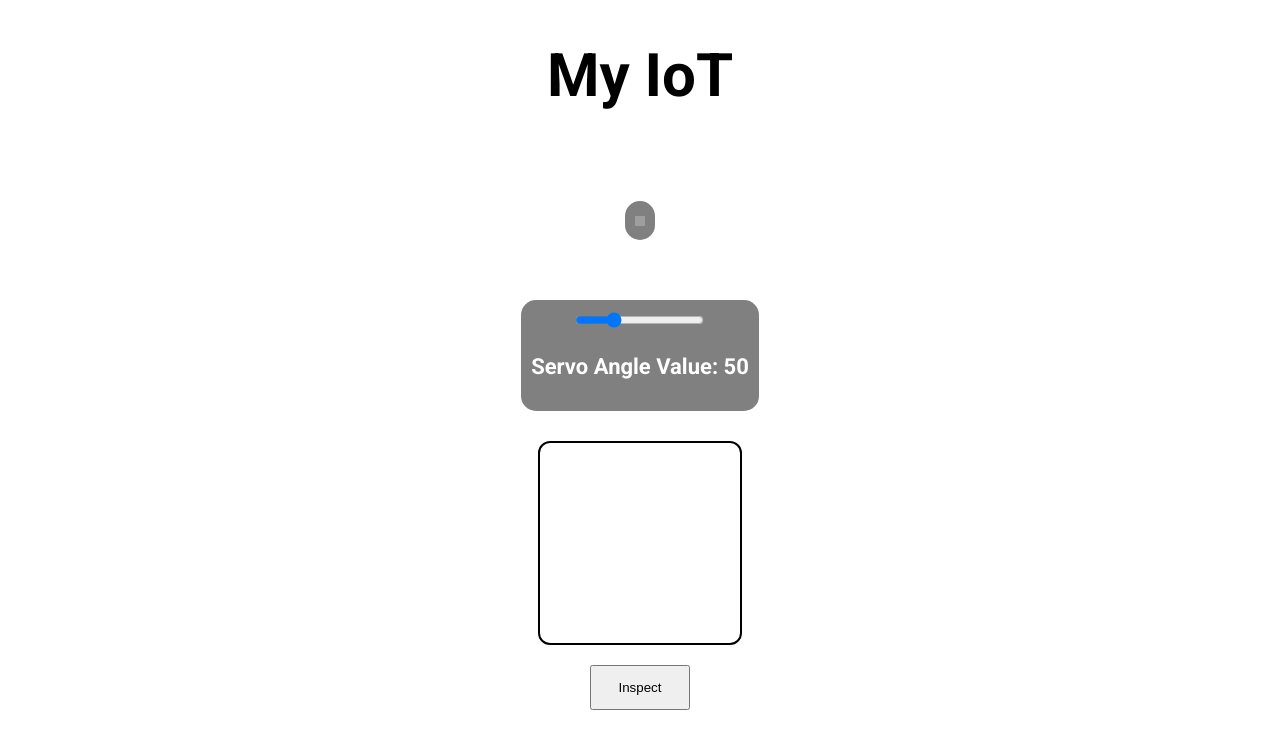
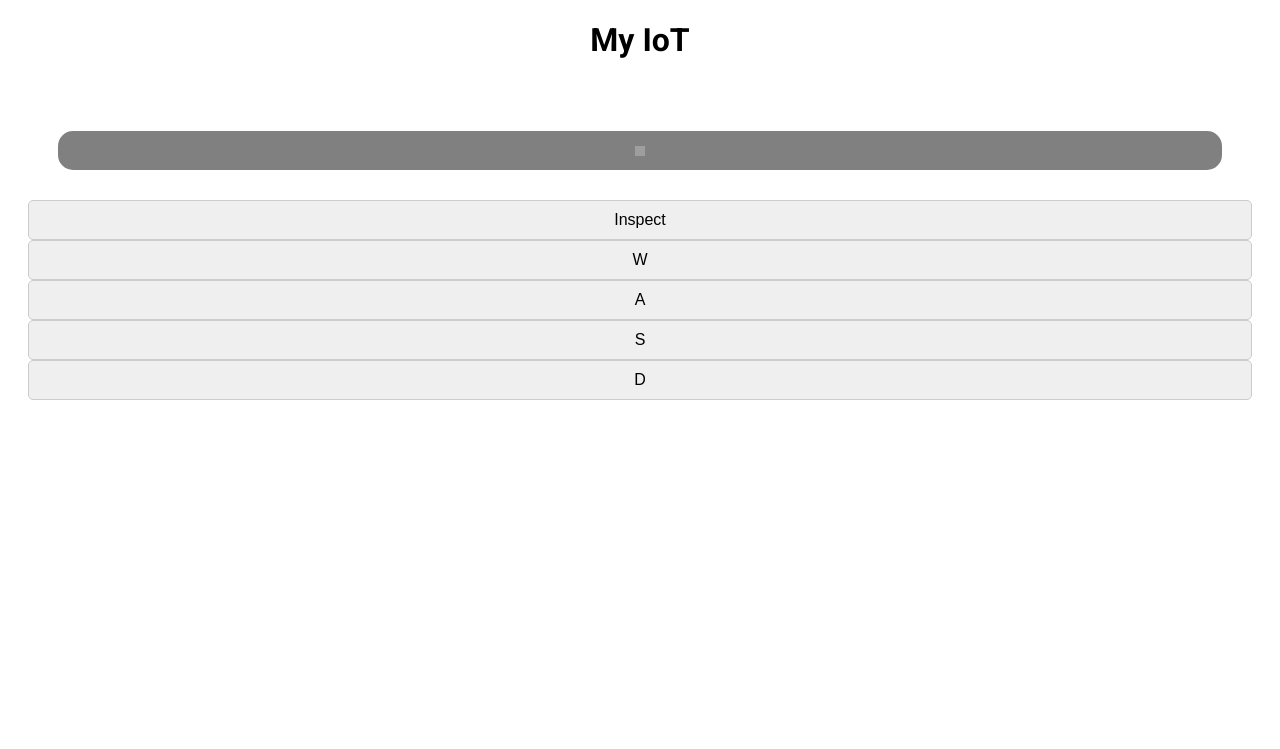
Before and after one commit to Swam-Htet-Paing/Project-AustonLJM, a Flask app: template WebUI/templates/page.html in a window 1280 px wide. Shown: the top 749 px of the page. Run offline with Flask 3, Linux system fonts and the light colour scheme; the template is opened without the code that fills it: most values are stand-ins (such as "Sample title", 1, 10 or a date in 2020); grey boxes are pictures that could not be loaded.

Commit message:
Control keys added

```diff
--- a/WebUI/app.py
+++ b/WebUI/app.py
@@ -13,7 +13,7 @@ app = Flask(__name__)
 model = torch.hub.load('ultralytics/yolov5', 'yolov5s', pretrained=True)
 label = "Hi"
 def gen_frames():
-  cap = cv2.VideoCapture(0)
+  cap = cv2.VideoCapture(1)
   while True:
     success, frame = cap.read()
     if not success:
@@ -41,12 +41,15 @@ def index():
     global label
     return render_template('page.html', msg=label)
 
-@app.route("/get_response", methods=['GET'])
-def get_response():
-    global label
-    result = ol.chat(model="tinyllama", messages=[{"role": "user", "content": label}])
-    response = result["message"]["content"]
-    return jsonify({"counter": response})
+@app.route('/<command>', methods=['POST'])
+def handle_command(command):
+    # Handle the command here (e.g., print it)
+    if command == 'i':
+        result = ol.chat(model="tinyllama", messages=[{ "role": "user", "content": "Hi"}])
+        response = result["message"]["content"]
+        print(response)
+    print(f"Received command: {command}")
+    return f"Command '{command}' received!"
 
 @app.route('/video_feed/')
 def video_feed():
--- a/WebUI/templates/page.html
+++ b/WebUI/templates/page.html
@@ -3,98 +3,98 @@
 <head>
   <meta charset="UTF-8">
   <meta name="viewport" content="width=device-width, initial-scale=1.0">
-    <title>Document</title>
+  <title>My IoT</title>
   <link rel="stylesheet" href="https://fonts.googleapis.com/css2?family=Roboto:wght@400;700&display=swap">
-    <script>
-        function sendCmd(command) {
-            var xhr = new XMLHttpRequest();
-            xhr.open('GET', '/get_response', true);
-            xhr.onreadystatechange = function () {
-                if (xhr.readyState === 4 && xhr.status === 200) {
-                    var response = JSON.parse(xhr.responseText);
-                    if (response.num !== undefined) {
-                        document.getElementById('counter').innerText = response.num;
-                    }
-                }
-            };
-            xhr.send();
-        }
-    </script>
+
   <style>
     body {
-            font-family: 'Roboto', sans-serif;
-        }
-        .center{
-            text-align: center;
-            align-items: center;
-            justify-content: center;
+      font-family: Roboto, sans-serif;
     }
 
-        img{
-            margin-left: auto;
-            margin-right: auto;
+    .center {
+      text-align: center;
     }
 
-        .video{
+    .img {
+      margin: 0 auto; /* Center image horizontally */
+    }
+
+    .video {
       width: 100%;
       max-width: 500px;
       position: relative;
     }
 
-        .box{
+    .box {
       display: inline-block;
       border-radius: 15px;
-            background-color: grey;
+      background-color: gray; /* Use consistent color name */
       padding: 10px;
       margin: 30px;
     }
-        .align{
+
+    .align {
       display: flex;
       flex-direction: column;
       padding: 20px;
     }
+
+    #counter {
+      width: 200px;
+      height: 200px;
+      border: 2px solid black;
+      border-radius: 12px;
+    }
+
+    .slider {
+      width: 100%; /* Adjust width as needed */
+    }
+
+    .slider, button {
+      /* Move styling for common elements here */
+      padding: 10px;
+      border: 1px solid #ccc;
+      border-radius: 5px;
+      font-size: 16px;
+    }
+
+    button {
+      cursor: pointer; /* Indicate clickable button */
+    }
+
+    #demo, #result {
+      font-weight: bold;
+      font-size: 18px;
+      margin-bottom: 10px;
+    }
   </style>
+  <script>
+    const commands = ['w', 'a', 's', 'd'];
+
+        function sendCommand(key) {
+            fetch('/' + key, { method: 'POST' })
+                .then(response => response.text())
+                .then(text => console.log(text));
+        }
+
+        document.addEventListener("keypress", function(event) {
+            if (commands.includes(event.key)) {
+                sendCommand(event.key);
+            }
+        });
+  </script>
 </head>
 <body>
-    <h1 class="center" style="font-size: 60px">My IoT</h1>
+  <h1 class="center">My IoT</h1>
   <div class="center align">
-    	<div class="box 	 ">
-    	    <img class="" style="" src="{{ url_for('video_feed') }}" alt="Camera Feed" width="{{ video_width }}" height="{{ video_height }}">
+    <div class="box">
+      <img class="img" src="{{ url_for('video_feed') }}" alt="Camera Feed" width="{{ video_width }}" height="{{ video_height }}">
     </div>
-        <div class="box">
-            <input type="range" min="1" max="180" value="50" class="slider" id="myrange" name="slider_value">
-            <p style="color: white; font-weight: bold; font-size: 22px;">Servo Angle Value: <span id="demo"></span></p>
+    <button onclick="sendCommand('i')">Inspect</button>
+    <button onclick="sendCommand('w')">W</button>
+    <button onclick="sendCommand('a')">A</button>
+    <button onclick="sendCommand('s')">S</button>
+    <button onclick="sendCommand('d')">D</button>
   </div>
-        <div id="counter" style="width: 200px; height: 200px; border: 2px solid black; border-radius: 12px;">
-            {{ msg }}
-        </div>
-        <button style="width: 100px; height: 45px; margin: 20px;"onclick="sendCmd()">
-            Inspect
-        </button>
-    </div>
-    <script>
-        var slider = document.getElementById("myrange");
-        var output = document.getElementById("demo");
-        output.innerHTML = slider.value;
-
-        slider.oninput = function() {
-            output.innerHTML = this.value;
-        }
-
-        document.getElementById('myrange').addEventListener('input', function() {
-            const slidervalue = this.value;
-            fetch('/get_slider_value', {
-                method: 'POST',
-                headers: {
-                    'Content-Type': 'application/json',
-                },
-                body: JSON.stringify({ slider_value: slidervalue }),
-            })
-            .then(response => response.text())
-            .then(data => {
-                document.getElementById("result").innerText = data;
-            });
-        });
-    </script>
 </body>
 </html>
```
Lines whose indentation alone changed are shown as unchanged.
